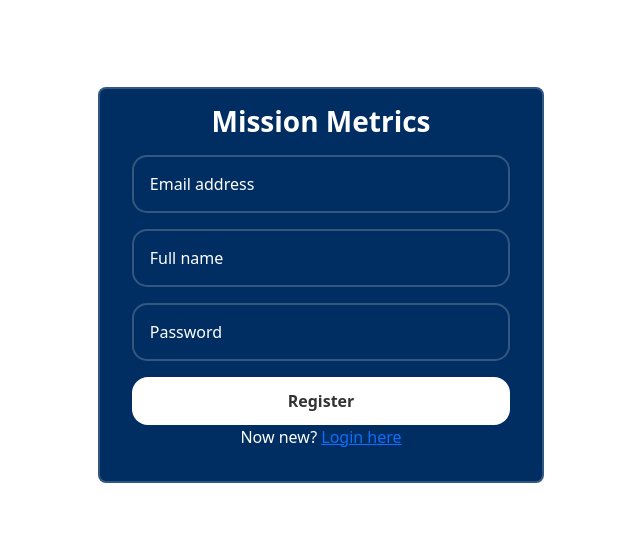
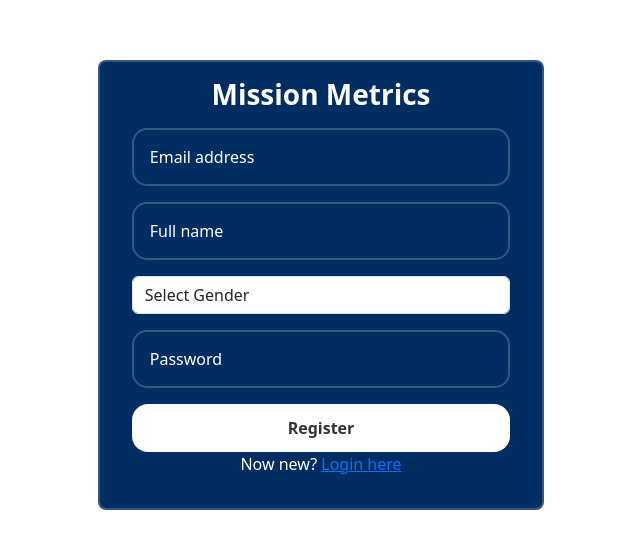
Before and after one commit to mhonatendai/mission-metrics-web, a React (Create React App) app: page /register in a window 1280 px wide. Shown: the part 115-664 px from the top of the page, without its empty margins (319-959 px from the left). Built offline with nearby package versions, Linux system fonts and the light colour scheme.

Commit message:
Axios changes, registration error, registration success.

```diff
--- a/package.json
+++ b/package.json
@@ -3,6 +3,7 @@
   "version": "0.1.0",
   "private": true,
   "dependencies": {
+    "axios": "^1.7.9",
     "bootstrap": "^5.3.3",
     "cra-template": "1.2.0",
     "react": "^19.0.0",
--- a/src/components/RegisterUser.jsx
+++ b/src/components/RegisterUser.jsx
@@ -1,12 +1,43 @@
-import React from "react";
+import React, { useState } from 'react';
 import { Link } from "react-router-dom";
+import RegistrationSuccess from "./RegistrationSuccess";
+import axios from 'axios';
 
 
 const RegisterUser = () => {
+    const [password, setPassword] = useState('');
+    const [response, setResponse] = useState(null);
+    const [isRegistered, setIsRegistered] = useState(false);
+    const [gender, setGender] = useState('');
+    const genders = ['Male', 'Female'];
+    const [firstName, setFirstName] = useState('');
+    const [lastName, setLastName] = useState('');
+    const [phoneNumber, setPhoneNumber] = useState('');
+    const [emailAddress, setEmailAddress] = useState('');
+    const [successMessage, setSuccessMessage] = useState('');
+    const [error, setError] = useState('');
+
+    const handleSubmit = async (event) => {
+        event.preventDefault();
+        const registerDTO = { firstName, lastName, emailAddress, phoneNumber, password };
+        try {
+            const responseData = await axios.post('http://localhost:8097/nexus-core/api/employee/register', registerDTO);
+            setSuccessMessage('Registration successful! Welcome!');
+            setIsRegistered(true);
+            setResponse(responseData);
+        } catch (err) {
+            setError('Registration failed. Please try again.');
+            console.error(err);
+        }
+    };
 
     return (
         <div className='wrapper'>
-            <div>
+            {error && <p>{error}</p>}
+            {isRegistered ? (
+                <RegistrationSuccess message={successMessage} response={response} />
+            ) :
+                (<div>
                     <h3 className='title'>Mission Metrics</h3>
                     <form action="#">
                         <div className="input-box">
@@ -14,6 +45,22 @@ const RegisterUser = () => {
                         </div>
                         <div className="input-box">
                             <input type="text" placeholder="Full name" required />
+                        </div>
+                        <div className="input-box">
+                            <select
+                                id="gender"
+                                className="form-control custom-select"
+                                value={gender}
+                                onChange={(e) => setGender(e.target.value)}
+                                required
+                            >
+                                <option value="">Select Gender</option>
+                                {genders.map((option) => (
+                                    <option key={option} value={option}>
+                                        {option}
+                                    </option>
+                                ))}
+                            </select>
                         </div>
                         <div className="input-box">
                             <input type="password" placeholder="Password" required />
@@ -24,8 +71,9 @@ const RegisterUser = () => {
                         <p>Now new? <Link to="/login">Login here</Link></p>
                     </form>
                 </div>
+                )}
         </div>
-    )
+    );
 
 }
 
--- /dev/null
+++ b/src/components/RegistrationSuccess.jsx
@@ -0,0 +1,13 @@
+import React from 'react';
+
+const RegistrationSuccess = ({ message, response }) => {
+    return (
+        <div>
+            <h2>Success!</h2>
+            <p>{message}</p>
+            <pre>{JSON.stringify(response, null, 2)}</pre>
+        </div>
+    );
+};
+
+export default RegistrationSuccess;
```
Also changed, not shown: 1 other file (tests, documents, lock files or other folders). Lines whose indentation alone changed are shown as unchanged.
